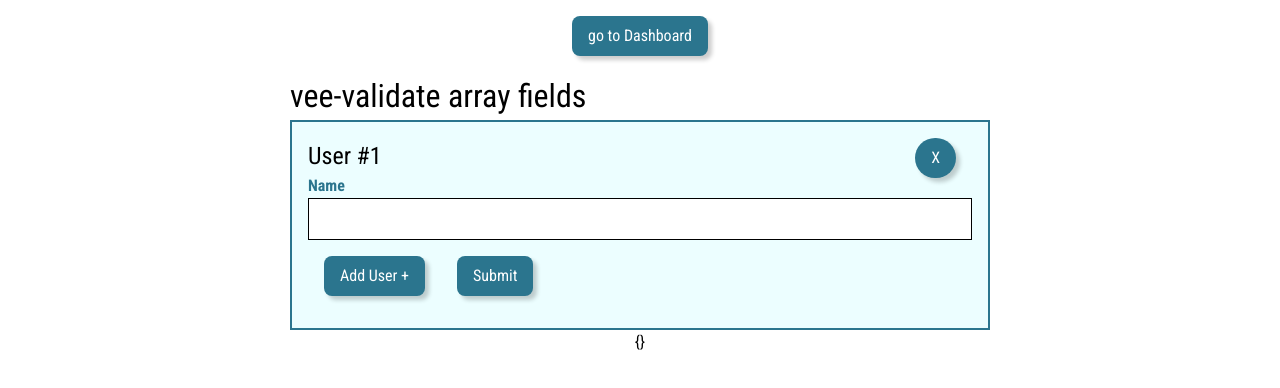
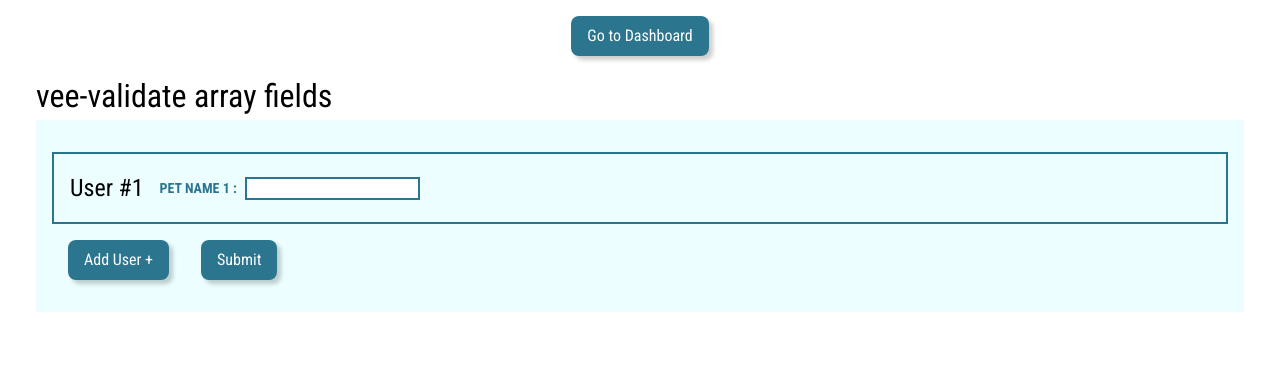
Before and after one commit to evr-onen/vue-UI, a Vue app: page / in a window 1280 px wide. Shown: the top 388 px of the page. Built offline with nearby package versions, Linux system fonts and the light colour scheme.

Commit message:
FieldArray in FieldArray usage succes!

```diff
--- a/package.json
+++ b/package.json
@@ -10,6 +10,7 @@
 	},
 	"dependencies": {
 		"pinia": "^2.1.6",
+		"primevue": "^3.35.0",
 		"swiper": "^10.2.0",
 		"vee-validate": "^4.11.6",
 		"vue": "^3.3.4",
--- /dev/null
+++ b/src/views/content/ComponentUsage.vue
@@ -0,0 +1,86 @@
+<script setup>
+import { ref } from "vue";
+import TextFieldComp from "./TextFieldComp.vue";
+import { Form, Field, ErrorMessage, FieldArray, useFieldArray, useForm, configure } from "vee-validate";
+import * as yup from "yup";
+import InputText from "primevue/inputtext";
+
+const initialData = {
+	users: [
+		{
+			name: "",
+		},
+	],
+};
+
+const schema = yup.object().shape({
+	users: yup
+		.array()
+		.of(
+			yup.object().shape({
+				name: yup.string().required("it must not be empty"),
+			})
+		)
+		.strict(),
+});
+const { errors, setErrors, setFieldValue, handleSubmit } = useForm({
+	initialValues: initialData,
+	validationSchema: schema,
+});
+
+const { fields, push, remove } = useFieldArray("users");
+configure({
+	bails: false,
+	validateOnInput: true,
+});
+const onSubmit = handleSubmit((data) => {
+	console.log(JSON.stringify(data));
+});
+</script>
+
+<template>
+	<div class="w-full flex flex-col items-center">
+		<router-link to="/dashboard/welcome" class="buttonOne"> go to Dashboard</router-link>
+		<div class="max-w-[700px] w-full">
+			<h1>vee-validate array fields</h1>
+
+			<form class="border-2 border-backGroundPrimary bg-cyan-50 p-4" @submit.prevent="onSubmit">
+				<p></p>
+
+				<FieldArray name="users" v-slot="{ fields, push, remove }">
+					<fieldset class="InputGroup relative group/item" v-for="(field, idx) in fields" :key="field.key">
+						<h2>User #{{ idx + 1 }}</h2>
+						<div class="flex flex-col">
+							<Field
+								v-slot="{ field, value, errorMessage }"
+								type="text"
+								:id="`name_${idx}`"
+								:name="`users[${idx}].name`"
+							>
+								<InputText v-bind="field" :model-value="value" />
+								{{ errorMessage }}
+							</Field>
+							<!-- <ErrorMessage :name="`users[${idx}].name`" /> -->
+						</div>
+						<button
+							class="buttonOne rounded-full bg-backGroundPrimary absolute -top-4 right-0 group-hover/item:block"
+							type="button"
+							@click="remove(idx)"
+						>
+							X
+						</button>
+					</fieldset>
+
+					<button class="buttonOne bg-backGroundPrimary" type="button" @click="push({ name: '' })">Add User +</button>
+				</FieldArray>
+				<button class="buttonOne bg-backGroundPrimary" type="submit">Submit</button>
+			</form>
+		</div>
+		<div class="">
+			{{ errors }}
+		</div>
+		<InputText />
+	</div>
+</template>
+
+<style></style>
--- /dev/null
+++ b/src/views/content/CustomComponentUsage.vue
@@ -0,0 +1,95 @@
+<script setup>
+import { ref, watchEffect } from "vue";
+import TextFieldComp from "./TextFieldComp.vue";
+import { Form, Field, ErrorMessage, FieldArray, useFieldArray, useForm, configure } from "vee-validate";
+import * as yup from "yup";
+import InputText from "primevue/inputtext";
+
+const rrr = ref(1);
+
+const initialData = {
+	users: [
+		{
+			name: 1,
+		},
+	],
+};
+
+const schema = yup.object().shape({
+	users: yup
+		.array()
+		.of(
+			yup.object().shape({
+				name: yup.number().required("it must not be empty"),
+			})
+		)
+		.strict(),
+});
+const { errors, setErrors, setFieldValue, handleSubmit } = useForm({
+	initialValues: initialData,
+	validationSchema: schema,
+});
+
+const { fields, push, remove } = useFieldArray("users");
+configure({
+	bails: false,
+	validateOnInput: true,
+});
+
+const onSubmit = handleSubmit((data) => {
+	console.log(JSON.stringify(data));
+});
+
+watchEffect(fields, () => {
+	console.log(rrr.value);
+	console.log(fields.value);
+});
+</script>
+
+<template>
+	<div class="w-full flex flex-col items-center">
+		<router-link to="/dashboard/welcome" class="buttonOne"> go to Dashboard</router-link>
+		<div class="w-full max-w-[1240px] px-4">
+			<h1>vee-validate array fields</h1>
+
+			<form class="bg-cyan-50 p-4" @submit.prevent="onSubmit">
+				<p></p>
+
+				<FieldArray name="users" v-slot="{ fields, push, remove, update }">
+					<fieldset
+						class="InputGroup relative group/item border-2 border-backGroundPrimary p-4 flex"
+						v-for="(field, idx) in fields"
+						:key="field.key"
+					>
+						<h2 class="mr-4">User #{{ idx + 1 }}</h2>
+						<div class="mr-4">
+							<Field
+								v-slot="{ field, value, errorMessage }"
+								type="text"
+								:id="`name_${idx}`"
+								:name="`users[${idx}].name`"
+							>
+								<TextFieldComp v-bind="field" @setValue="(val) => update(idx, { name: val })" />
+
+								{{ errorMessage }}
+							</Field>
+							<!-- <ErrorMessage :name="`users[${idx}].name`" /> -->
+						</div>
+						<button
+							class="buttonOne rounded-full bg-backGroundPrimary absolute -top-4 right-0 group-hover/item:block"
+							type="button"
+							@click="remove(idx)"
+						>
+							X
+						</button>
+					</fieldset>
+
+					<button class="buttonOne bg-backGroundPrimary" type="button" @click="push({ name: 1 })">Add User +</button>
+				</FieldArray>
+				<button class="buttonOne bg-backGroundPrimary" type="submit">Submit</button>
+			</form>
+		</div>
+	</div>
+</template>
+
+<style></style>
--- a/src/views/content/PageLayout.vue
+++ b/src/views/content/PageLayout.vue
@@ -1,12 +1,80 @@
+<template>
+	<div class="w-full flex flex-col items-center">
+		<router-link to="/dashboard/welcome" class="buttonOne">Go to Dashboard</router-link>
+		<div class="w-full max-w-[1240px] px-4">
+			<h1>vee-validate array fields</h1>
+
+			<form class="bg-cyan-50 p-4" @submit.prevent="onSubmit">
+				<p></p>
+
+				<FieldArray name="users" v-slot="{ fields, push, remove, update }">
+					<div
+						class="InputGroup relative group/item border-2 border-backGroundPrimary p-4 flex items-center mt-4"
+						v-for="(field, idx) in fields"
+						:key="field.key"
+					>
+						<h2 class="mr-4">User #{{ idx + 1 }}</h2>
+						<FieldArray
+							:name="`users[${idx}].names`"
+							v-slot="{ fields: nameFields, push: namesPush, remove: namesRemove }"
+						>
+							<div v-for="(nameField, ind) in nameFields" :key="ind" class="flex items-center">
+								<div class="mr-4 flex items-center justify-center relative">
+									<p class="uppercase text-sm font-semibold text-backGroundPrimary mr-2">Pet Name {{ ind + 1 }} :</p>
+									<div class="flex flex-col relative">
+										<Field
+											as="input"
+											class="inputOne"
+											v-bind="nameField"
+											type="text"
+											:name="`users[${idx}].names[${ind}]`"
+										/>
+										<ErrorMessage
+											:name="`users[${idx}].names[${ind}]`"
+											class="text-red-600 mt-1 rounded-md text-center capitalize text-xs absolute bottom-full font-semibold"
+										/>
+									</div>
+									<button
+										v-if="nameFields.length === ind + 1 && ind < 2"
+										class="buttonOne rounded-full bg-backGroundPrimary absolute hidden -right-16 group-hover/item:block"
+										type="button"
+										@click="namesPush('')"
+									>
+										+
+									</button>
+								</div>
+							</div>
+
+							<button
+								class="buttonOne rounded-full hidden bg-backGroundPrimary absolute -right-0 group-hover/item:block"
+								type="button"
+								@click="remove(idx)"
+							>
+								Remove User
+							</button>
+						</FieldArray>
+					</div>
+					<button class="buttonOne bg-backGroundPrimary" type="button" @click="push({ names: [''] })">
+						Add User +
+					</button>
+					<button class="buttonOne bg-backGroundPrimary" type="submit">Submit</button>
+				</FieldArray>
+			</form>
+		</div>
+	</div>
+</template>
+
 <script setup>
-import { ref } from "vue";
+import { ref, watchEffect } from "vue";
 import { Form, Field, ErrorMessage, FieldArray, useFieldArray, useForm, configure } from "vee-validate";
 import * as yup from "yup";
+
+const rrr = ref(1);
 
 const initialData = {
 	users: [
 		{
-			name: "",
+			names: [""],
 		},
 	],
 };
@@ -16,69 +84,35 @@ const schema = yup.object().shape({
 		.array()
 		.of(
 			yup.object().shape({
-				name: yup.string().required("it must not be empty"),
+				names: yup.array().of(yup.string().required("bos birakilamaz")),
 			})
 		)
 		.strict(),
 });
+
 const { errors, setErrors, setFieldValue, handleSubmit } = useForm({
 	initialValues: initialData,
 	validationSchema: schema,
 });
 
-const { fields, push, remove } = useFieldArray("users");
+// it is not need but u can use for its methods
+// const { fields: usersFields, push, remove } = useFieldArray("users");
+
+const { fields: namesFields, push: namesPush, remove: namesRemove } = useFieldArray("names");
+
 configure({
 	bails: false,
 	validateOnInput: true,
 });
+
 const onSubmit = handleSubmit((data) => {
 	console.log(JSON.stringify(data));
+	console.log(namesFields.value);
 });
 </script>
 
-<template>
-	<div class="w-full flex flex-col items-center">
-		<router-link to="/dashboard/welcome" class="buttonOne"> go to Dashboard</router-link>
-		<div class="max-w-[700px] w-full">
-			<h1>vee-validate array fields</h1>
-
-			<form class="border-2 border-backGroundPrimary bg-cyan-50 p-4" @submit.prevent="onSubmit">
-				<p></p>
-
-				<FieldArray name="users" v-slot="{ fields, push, remove }">
-					<fieldset class="InputGroup relative group/item" v-for="(field, idx) in fields" :key="field.key">
-						<h2>User #{{ idx + 1 }}</h2>
-						<div class="flex flex-col">
-							<label class="text-backGroundPrimary font-semibold" :for="`name_${idx}`">Name</label>
-							<Field
-								as="input"
-								type="text"
-								v-model="field.value.name"
-								class="px-4 py-2 border border-black focus-visible:outline-cyan-800 focus-visible:rounded-none"
-								:id="`name_${idx}`"
-								:name="`users[${idx}].name`"
-							/>
-							<!-- {{ errorMessage }} -->
-							<ErrorMessage :name="`users[${idx}].name`" />
-						</div>
-						<button
-							class="buttonOne rounded-full bg-backGroundPrimary absolute -top-4 right-0 group-hover/item:block"
-							type="button"
-							@click="remove(idx)"
-						>
-							X
-						</button>
-					</fieldset>
-
-					<button class="buttonOne bg-backGroundPrimary" type="button" @click="push({ name: '' })">Add User +</button>
-				</FieldArray>
-				<button class="buttonOne bg-backGroundPrimary" type="submit">Submit</button>
-			</form>
-		</div>
-		<div class="">
-			{{ errors }}
-		</div>
-	</div>
-</template>
-
-<style></style>
+<style>
+.inputOne {
+	@apply border-2 border-backGroundPrimary h-full pl-2;
+}
+</style>
--- /dev/null
+++ b/src/views/content/TextFieldComp.vue
@@ -0,0 +1,52 @@
+<template>
+	<div class="flex w-fit">
+		<div
+			class="minus noselect cursor-pointer duration-500 bg-gray-200 hover:bg-black hover:text-white w-8 h-8 flex justify-center items-center border border-gray-600"
+			@click.self="valueRef--"
+		>
+			-
+		</div>
+		<input
+			class="flex w-16 border-y border-black text-center font-semibold"
+			type="number"
+			:value="valueRef"
+			@input="valueRef = Number($event.target.value)"
+		/>
+		<div
+			class="plus noselect cursor-pointer duration-500 bg-gray-200 hover:bg-black hover:text-white w-8 h-8 flex justify-center items-center border border-gray-600"
+			@click.self="valueRef++"
+		>
+			+
+		</div>
+	</div>
+</template>
+
+<script setup>
+import { toRef, ref, watch } from "vue";
+const props = defineProps(["value"]);
+const emit = defineEmits(["update:value", "setValue"]);
+const { value } = toRef(props);
+const valueRef = ref(value.value);
+
+watch(valueRef, (newVal, oldVal) => {
+	if (emit("setValue", newVal)) {
+		emit("setValue", newVal);
+	} else {
+		emit("update:value", newVal);
+	}
+});
+</script>
+<style scoped>
+input:focus {
+	outline: none;
+}
+input[type="number"] {
+	appearance: textfield;
+}
+
+input[type="number"]::-webkit-inner-spin-button,
+input[type="number"]::-webkit-outer-spin-button {
+	-webkit-appearance: none;
+	margin: 0;
+}
+</style>
```
Also changed, not shown: src/main.js (+11 -9 lines), src/views/content/inputUsage.vue (renamed from src/views/content/PageLayoutcopy.vue), 1 other file (tests, documents, lock files or other folders).
